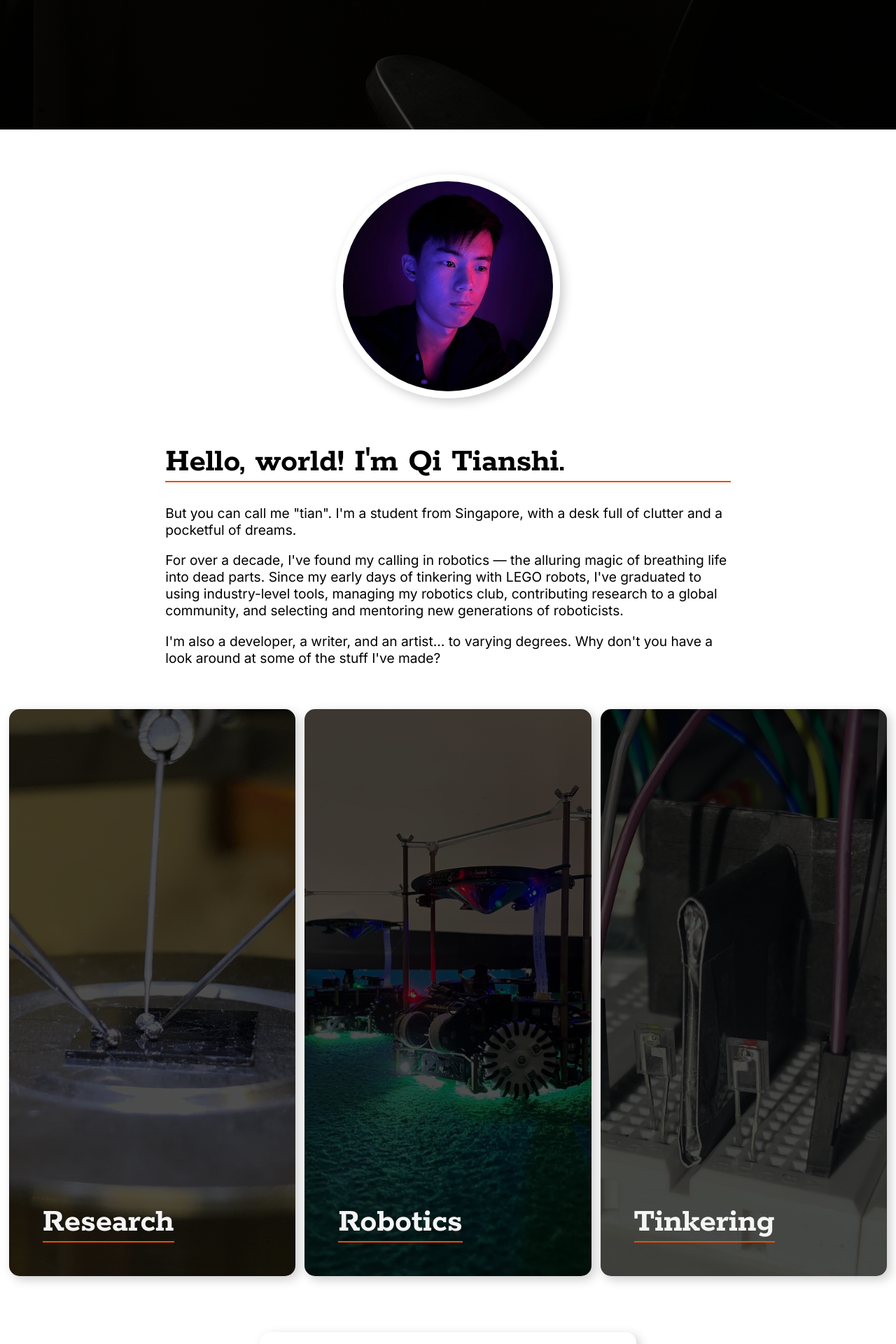
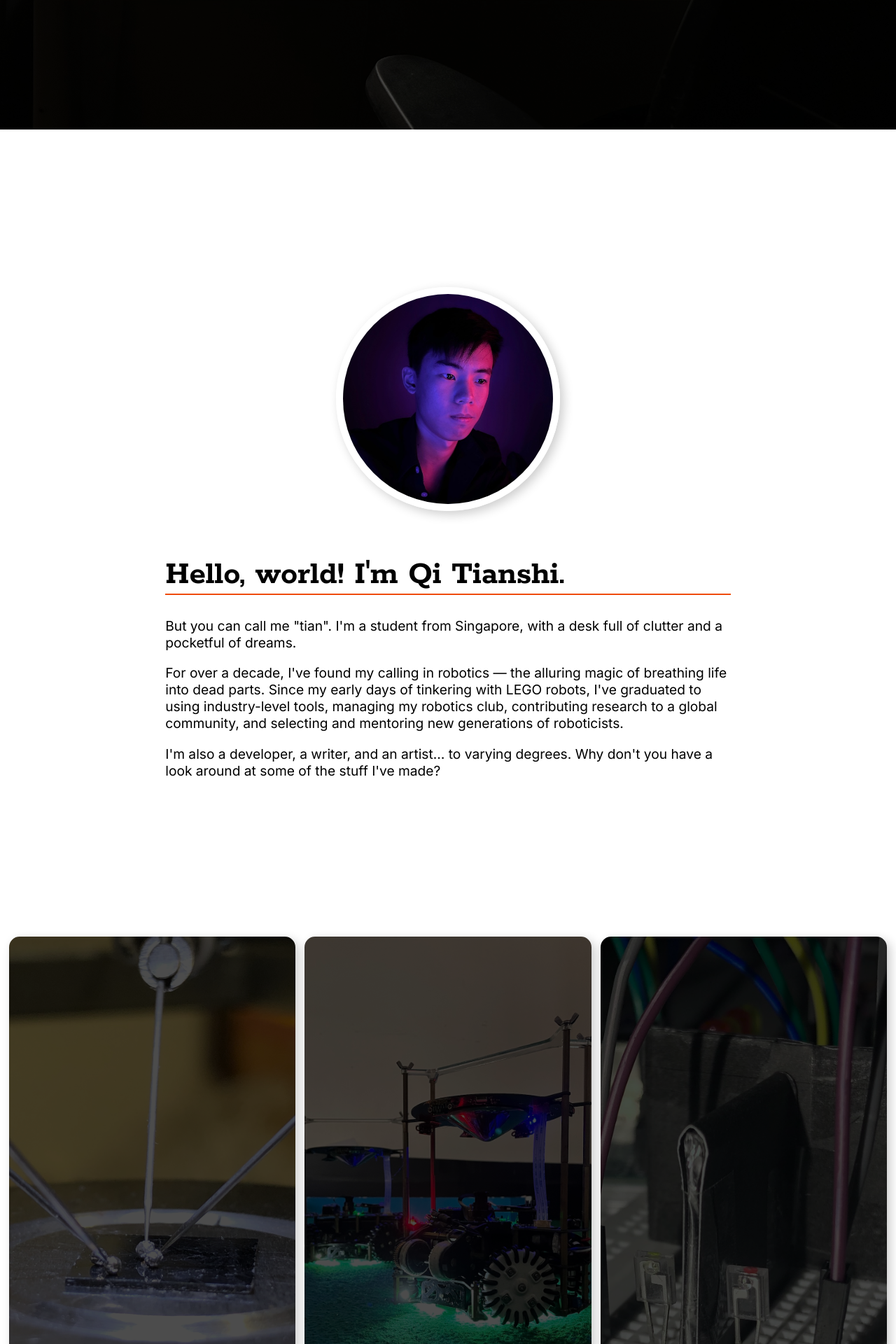
Before and after one commit to qitianshi/qitianshi.com, a Jekyll site: the page built from index.html, in a window 1280 px wide. Shown: the part 715-2635 px from the top of the page at 70% size. Built offline with Jekyll 4.4.1, drawn with Linux system fonts in a browser that asks for light colours.

Commit message:
Fix introduction banner overlapping content below

```diff
--- a/assets/styles/home.scss
+++ b/assets/styles/home.scss
@@ -17,15 +17,9 @@
     justify-content: center;
     gap: 4em;
 
-    padding: 4em 3em;
+    padding: 25vh 3em;
 
-    // Lets the banner take up a healthy amount of screen space. min-height
-    // property ensures the div is always tall enough to accomodate its
-    // contents on mobile devices. max-height property is for desktop monitors
-    // in portrait orientation.
     height: fit-content;
-    min-height: 75%;
-    max-height: 700px;
 
 }
 
```
